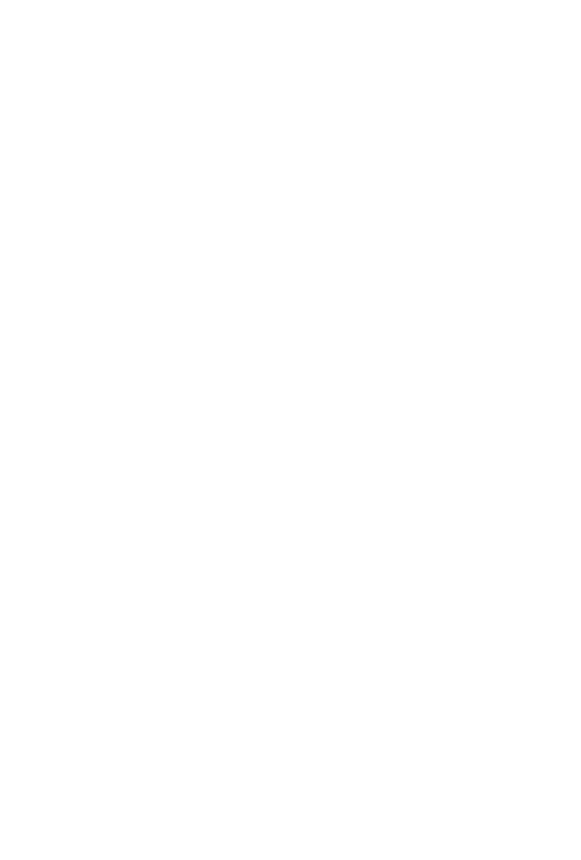
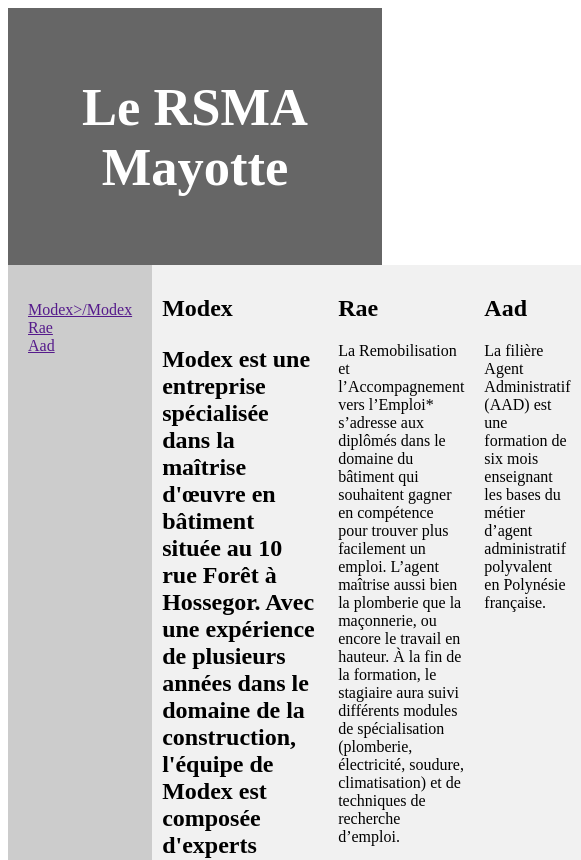
Before and after one commit to mounawaraalicolo5-or/mapremierepageweb, a plain HTML site: page layout.html in a window 390 px wide. Shown: the top 860 px of the page, 581 px wide, since content can reach past the window. Drawn offline with Linux system fonts and the light colour scheme.

```diff
--- /dev/null
+++ b/layout.css
@@ -0,0 +1,55 @@
+*{
+  box-sizing: border-box;
+
+}
+/*mise en forme pour l'en-tete*/
+header{
+    background-color:#666 ;
+    /*l'arrière plan est colorié en gris*/
+    padding:25px;
+    /*ajoute une marque interieur de 25px*/
+    text-align: center;
+    /*centre le texte a l'interieure de l'element*/
+    color:white;
+    /*mettre le texte en couleur blanc */
+    font-size: 35px;/*agrandir la taille du texte*/
+
+}
+
+/*mise en forme de la section. en utilisant la notion de */
+section{
+    /*optimise l'affichage sur differentes tailles d'écran*/
+    display: -webkit-flex;
+    display: flex;
+}
+
+/*mis en forme de la bare*/
+nav{
+   -webkit-box-flex: 1;
+   -ms-flex: 1;
+   background:#ccc ;
+   padding: 20px;
+}
+/*mis en forme de la liste ul de la balise <nav>*/
+nav ul {
+    /*je retire le puce de la liste*/
+      list-style-type: none;
+      padding: 0;
+}
+
+/*mis en forme de la vue article <article> */
+article {
+     -webkit-flex: 3;
+     -ms-flex: 3;
+     flex: 3;
+     background-color: #f1f1f1;
+     padding: 10px;
+
+}
+/*mis en forme de */
+footer{
+    text-align: center;
+    background-color: #777;
+    color:white;
+    padding: 10px;
+}
--- a/layout.html
+++ b/layout.html
@@ -0,0 +1,58 @@
+<!DOCTYPE html>
+<html lang="fr">
+<head>
+    <meta charset="utf-8">
+    <title>layout</title>
+    <link rel="stylesheet"href="layout.css">
+</head>
+
+<body>
+    <!--je suis a-->
+    <header>
+        <h2> Le RSMA Mayotte</h2>
+    </header>
+    <!--Ma section-->
+    <section>
+        <!--barre navigation-->
+        <nav>
+            <ul>
+                <li><a href="">Modex>/Modex</a></li>
+                <li> <a href="">Rae</a></li>
+                <li><a href="">Aad</a></li>
+            </ul>
+        </nav>
+        <!--je presente l'article-->
+        <article>
+            <h2>Modex<h2>
+
+                <p>
+
+                    Modex est une entreprise spécialisée dans la maîtrise d'œuvre en bâtiment située au 10 rue Forêt à Hossegor. Avec une expérience de plusieurs années dans le domaine de la construction, l'équipe de Modex est composée d'experts passionnés par leur métier et qui mettent toute leur expertise et leur savoir-faire au service de leurs clients. Que ce soit pour la construction d'une maison individuelle, la rénovation d'un appartement ou la réalisation d'un projet d'envergure, Modex est l'interlocuteur idéal pour mener à bien votre projet. Avec des prestations sur mesure, un suivi attentif et des résultats de qualité, Modex est une référence incontournable pour tous vos projets de construction ou de rénovation.
+
+
+                </p>
+            </article>
+            <article>
+                <h2>Rae</h2>
+                <p>
+                    La Remobilisation et l’Accompagnement vers l’Emploi* s’adresse aux diplômés dans le domaine du bâtiment qui souhaitent gagner en compétence pour trouver plus facilement un emploi. L’agent maîtrise aussi bien la plomberie que la maçonnerie, ou encore le travail en hauteur. À la fin de la formation, le stagiaire aura suivi différents modules de spécialisation (plomberie, électricité, soudure, climatisation) et de techniques de recherche d’emploi.
+
+
+                </p>
+            </article>
+            <article>
+                <h2>Aad</h2>
+                <p>
+                    La filière Agent Administratif (AAD) est une formation de six mois enseignant les bases du métier d’agent administratif polyvalent en Polynésie française.
+                </p>
+            </article>
+
+    </section>
+
+    <footer>
+        <p>footer</p>
+
+    </footer>
+</body>
+
+</html>
--- a/tableau.css
+++ b/tableau.css
@@ -1,4 +1,5 @@
 table,td,th{
+
 
     border-color:aqua;
     border-style: solid;
```
Also changed, not shown: tableau.html (+5 -0 lines), 1 other file.
